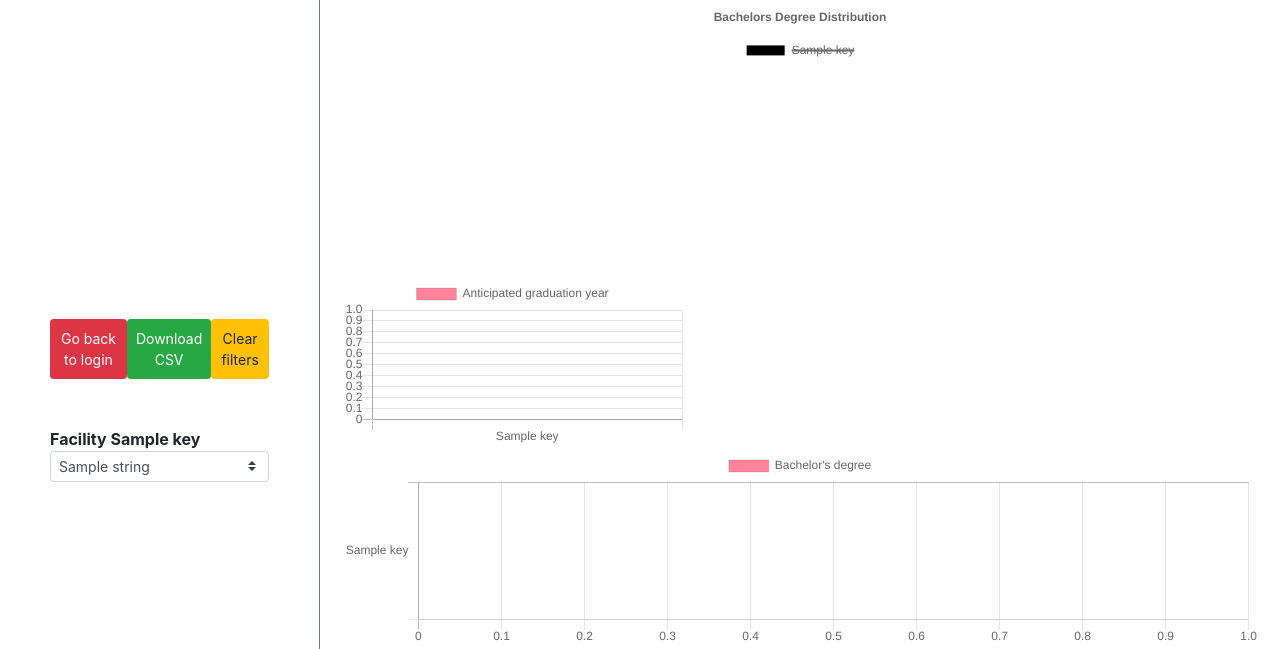
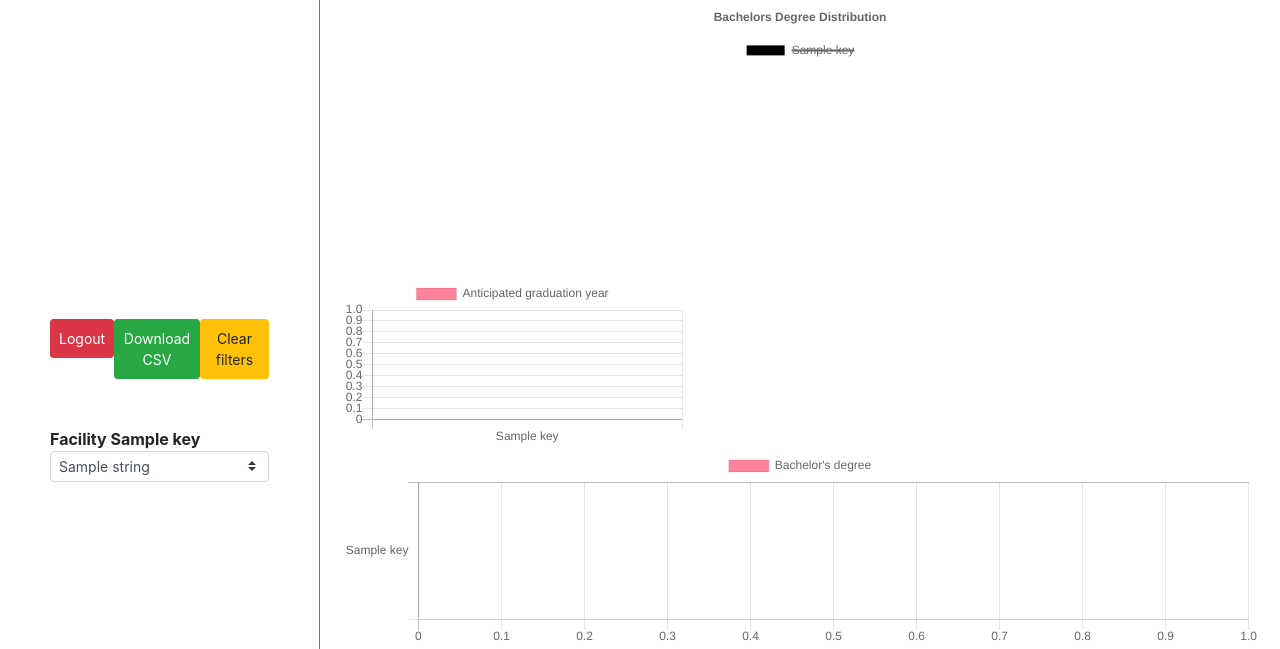
Before and after one commit to DataPalla/Dashboards, a Django app: template templates/home.html in a window 1280 px wide. Shown: the top 649 px of the page. Run offline with Django 3.2, Linux system fonts and the light colour scheme; the template is opened without the code that fills it: most values are stand-ins (such as "Sample title", 1, 10 or a date in 2020); some libraries are stand-ins or nearby versions.

Commit message:
logout button text

```diff
--- a/templates/base.html
+++ b/templates/base.html
@@ -24,7 +24,7 @@
       <div id="filter-div" class="d-flex flex-column align-items-left justify-content-center w-25 border-right border-secondary">
         <div class="d-flex w-100 justify-content-around">
           <div>
-            <a class="btn btn-sm btn-danger mb-4 p-2" href="/">Go back to login</a>
+            <a class="btn btn-sm btn-danger mb-4 p-2" href="/">Logout</a>
           </div>
           <div>
             <button class="btn btn-sm btn-success mb-4 p-2" id="download-csv">Download CSV</button>
```
